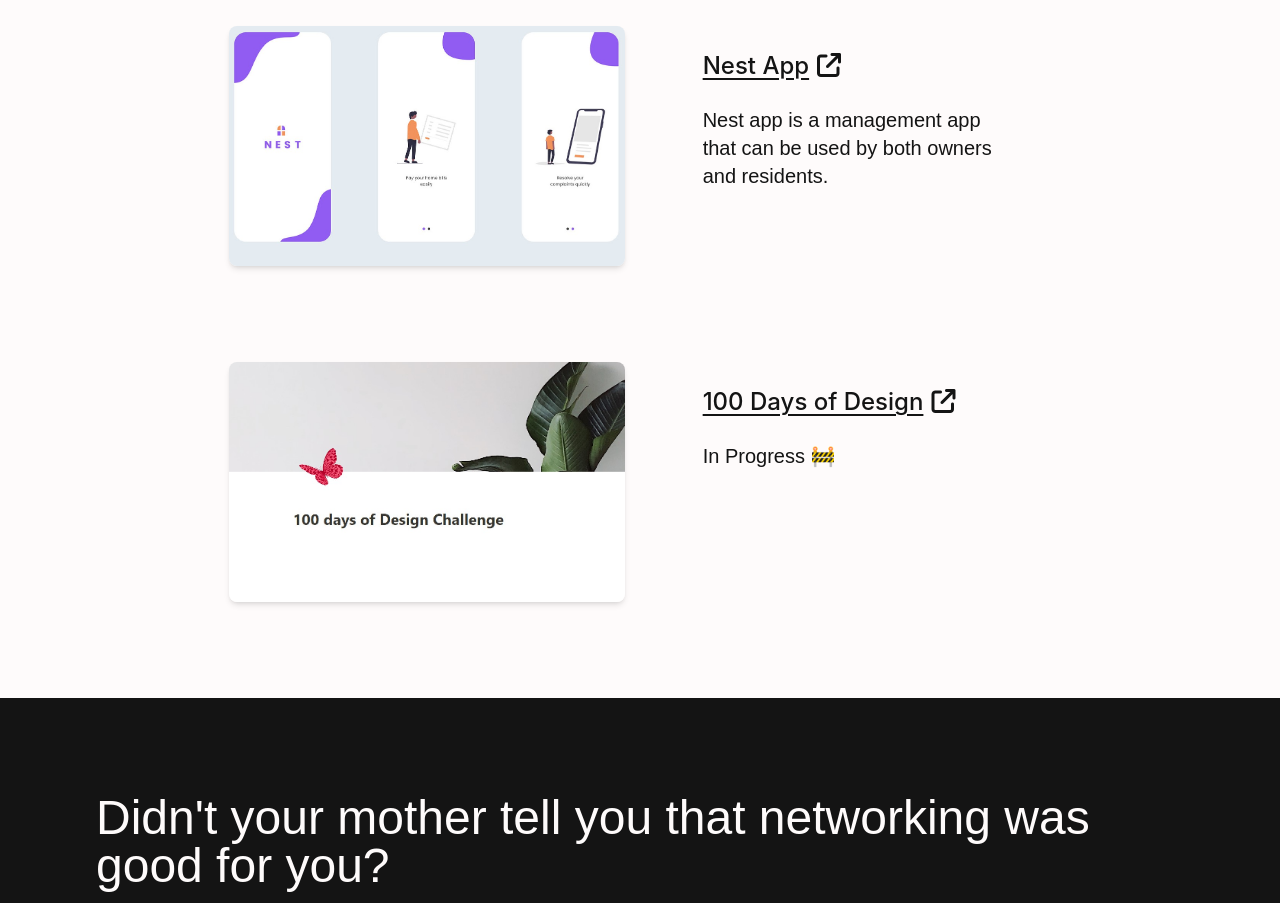
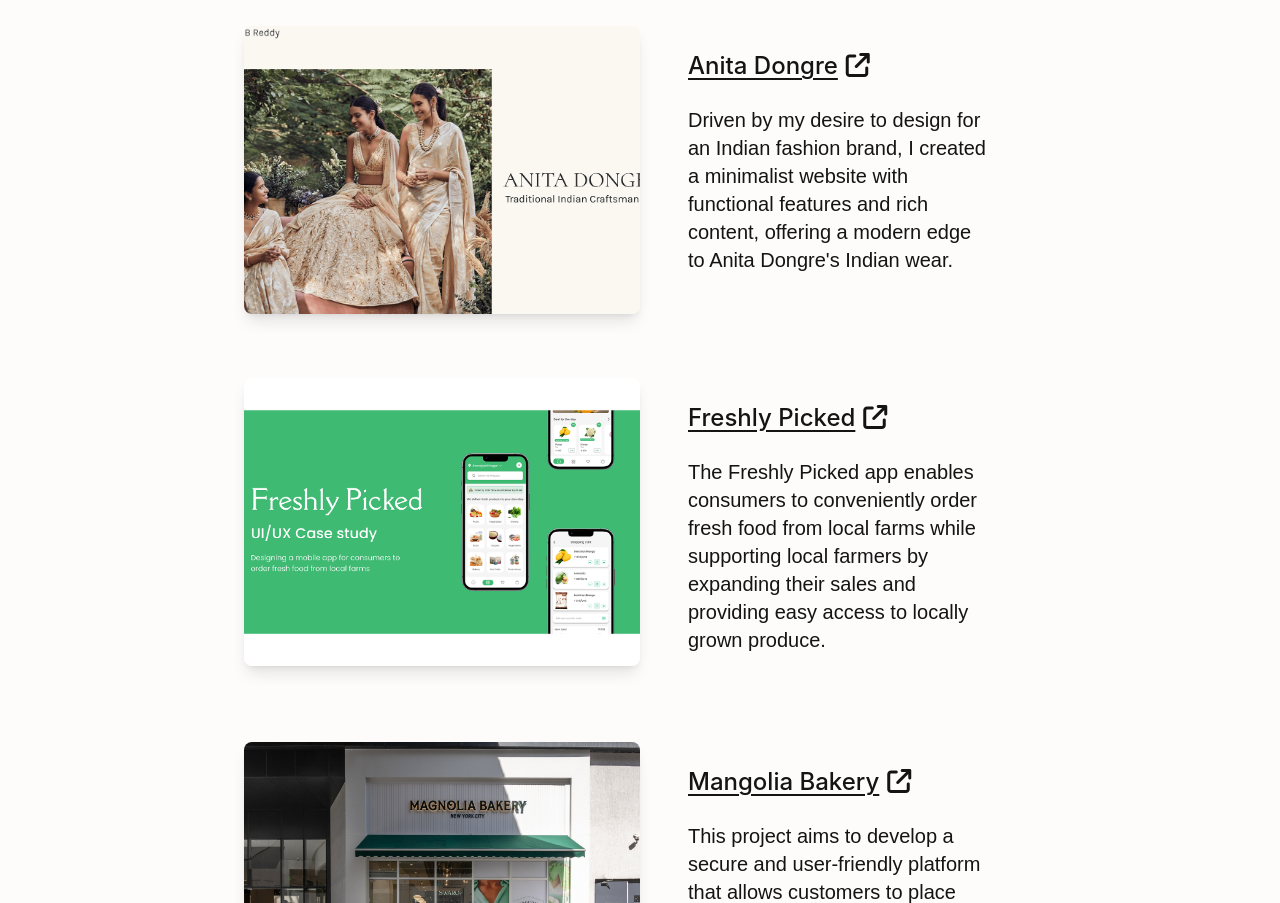
Before and after one commit to varsha117/Personal-website, an Astro site: page / in a window 1280 px wide. Shown: the part 1800-2703 px from the top of the page. Built offline with nearby package versions, Linux system fonts and the light colour scheme; Astro itself is replaced by a stand-in of ours.

Commit message:
Updates to project and minor fixes

```diff
--- a/src/components/AboutMe.astro
+++ b/src/components/AboutMe.astro
@@ -12,7 +12,7 @@ import Image from "./Image.astro";
         <h3 class="text-3xl lg:text-2xl 3xl:text-5xl font-semibold py-4">🎵 About me</h3>
         <hr>
         <p class="text-2xl lg:text-2xl 3xl:text-4xl">Hey 👋,</p>
-        <p class="text-2xl lg:text-2xl 3xl:text-4xl">I'm Varsha B Reddy. Currently, 23 years old~~</p>
+        <p class="text-2xl lg:text-2xl 3xl:text-4xl">I'm Varsha B Reddy. Currently, 24 years old~~</p>
         <p class="text-2xl lg:text-2xl 3xl:text-4xl md:leading-loose pb-4"> I completed a three-month intermediate UX design course from imagin XP. During that time, I found out that I'm really passionate about Product design. I would love seeing my designs come to life and help people in their daily lives.</p>
         <div class="grid grid-cols-1 md:grid-cols-2 gap-8 py-8">
             <DetailBlock text="📍 Lives in Bangalore, India" color='pink'/>
@@ -33,12 +33,12 @@ import Image from "./Image.astro";
         <h3 class="text-3xl lg:text-2xl 3xl:text-5xl font-semibold py-8">👀 Lifestyle sneak peek</h3>
         <hr>
         <div class="grid gap-6 grid-cols-1 md:grid-cols-3">
-            <Image imageSrc="assets/sneak-peek/image-1.jpg" />
+            <!-- <Image imageSrc="assets/sneak-peek/image-1.jpg" /> -->
             <Image imageSrc="assets/sneak-peek/image-2.jpg" />
             <Image imageSrc="assets/sneak-peek/image-3.jpg" />
             <Image imageSrc="assets/sneak-peek/image-4.jpg" />
-            <Image imageSrc="assets/sneak-peek/image-5.jpg" />
-            <Image imageSrc="assets/sneak-peek/image-6.jpg" />
+            <!-- <Image imageSrc="assets/sneak-peek/image-5.jpg" />
+            <Image imageSrc="assets/sneak-peek/image-6.jpg" /> -->
         </div>
     </div>
 </div>
--- a/src/components/ProjectCard.astro
+++ b/src/components/ProjectCard.astro
@@ -6,12 +6,12 @@ const replaceImgSrc = "url(/assets/"+replaceImg+")";
 ---
 
 <div class="flex h-full w-5/6 my-8">
-  <div class="flex flex-col md:flex-row w-full justify-evenly 3xl:justify-center rounded-lg">
-    <div id="project-image" class="md:max-w-[45%] 3xl:max-w-[35%] w-full h-56 md:h-60 hover:scale-125 ease-in duration-500 shadow-md hover:shadow-xl rounded-lg"/>
+  <div class="flex flex-col md:flex-row w-full h-full justify-center rounded-lg">
+    <div id="project-image" class="md:max-w-[45%] 3xl:max-w-[35%] w-full h-56 md:h-72 hover:scale-125 ease-in duration-500 shadow-lg hover:shadow-xl rounded-lg"/>
     <div class="px-1 md:max-w-[45%] md:px-12 w-full py-6 space-y-4 justify-content flex flex-col">
-        <a target="_blank" href={link}>
-            <h5 class="text-xl md:text-2xl 3xl:text-3xl font-medium mb-2 underline underline-offset-4">{title}<i class="ml-2 fa-solid fa-arrow-up-right-from-square"></i></h5>
-        </a>
+      <a target="_blank" href={link}>
+          <h5 class="text-xl md:text-2xl 3xl:text-3xl font-medium mb-2 underline underline-offset-4">{title}<i class="ml-2 fa-solid fa-arrow-up-right-from-square"></i></h5>
+      </a>
       <p class="text-base md:text-xl mb-4">
         {description}
       </p>
@@ -20,7 +20,7 @@ const replaceImgSrc = "url(/assets/"+replaceImg+")";
 </div>
 
 
-<style define:vars={{ old: imgSrc, new: replaceImgSrc}}>
+<style define:vars={{ old: imgSrc, new: replaceImgSrc }}>
 
 #project-image {
   background-image: var(--old);
--- a/src/components/Projects.astro
+++ b/src/components/Projects.astro
@@ -1,14 +1,44 @@
 ---
 import ProjectCard from "./ProjectCard.astro";
+const projects = [
+    {
+        "title": "Anita Dongre",
+        "description": "Driven by my desire to design for an Indian fashion brand, I created a minimalist website with functional features and rich content, offering a modern edge to Anita Dongre's Indian wear.",
+        "cardImage": "anita-dongre.png",
+        "replaceImg": "anita-dongre-replace.png",
+        "link": "https://www.behance.net/gallery/165490871/Anita-Dongre"
+    },
+    {
+        "title": "Freshly Picked",
+        "description": "The Freshly Picked app enables consumers to conveniently order fresh food from local farms while supporting local farmers by expanding their sales and providing easy access to locally grown produce.",
+        "cardImage": "freshly-picked.png",
+        "replaceImg": "freshly-picked-replace.png",
+        "link": "https://www.behance.net/gallery/152928267/Freshly-Picked-UIUX-Case-Study"
+    },
+    {
+        "title": "Mangolia Bakery",
+        "description": "This project aims to develop a secure and user-friendly platform that allows customers to place orders at the bakery without the need for in-person visits.",
+        "cardImage": "mangolia-bakery.jpeg",
+        "replaceImg": "mangolia-bakery-replace.jpeg",
+        "link": "https://www.behance.net/gallery/158630645/Indoor-Garden"
+    },
+]
 ---
 
 <div class="hire-me block bg-primary">
     <div class="md:px-4 text-base text-secondary mx-8 md:mx-24 space-y-2 py-24 h-full">
         <p class="text-3xl lg:text-5xl 3xl:text-6xl text-center">Work that I'm proud of</p>
-        <div class="flex flex-wrap space-y-16 w-full justify-evenly">
-            <!-- TODO: Use for loop to create projects dynamically -->
-            <ProjectCard title="Nest App" description="Nest app is a management app that can be used by both owners and residents." cardImage="temp-img.jpg" replaceImg="replace-temp-img.jpg" link="https://www.behance.net/gallery/152928267/Nest-App-UIUX-Case-Study"/>
-            <ProjectCard title="100 Days of Design" description="In Progress 🚧" cardImage="design-replace.jpg" replaceImg="Design-Cover.png" link="https://hospitable-jumper-283.notion.site/100-days-of-Design-Challenge-3b4e15c41a8c4ae5aae64dd4b570f4bb"/>
+        <div class="flex flex-wrap w-full justify-evenly">
+            {projects.map((project) => (
+                <ProjectCard
+                    title={project.title}
+                    description={project.description}
+                    cardImage={project.cardImage}
+                    replaceImg={project.replaceImg}
+                    link={project.link}
+                />
+            ))}
+
         </div>
     </div>
 </div>
```
Also changed, not shown: public/assets/Design-Cover.png (deleted), public/assets/anita-dongre-replace.png (added), public/assets/anita-dongre.png (added), public/assets/design-replace.jpg (deleted), public/assets/freshly-picked-replace.png (added), public/assets/freshly-picked.png (added), public/assets/mangolia-bakery-replace.jpeg (added), public/assets/mangolia-bakery.jpeg (added), public/assets/replace-temp-img.jpg (deleted), public/assets/temp-img.jpg (deleted), 2 other files.
